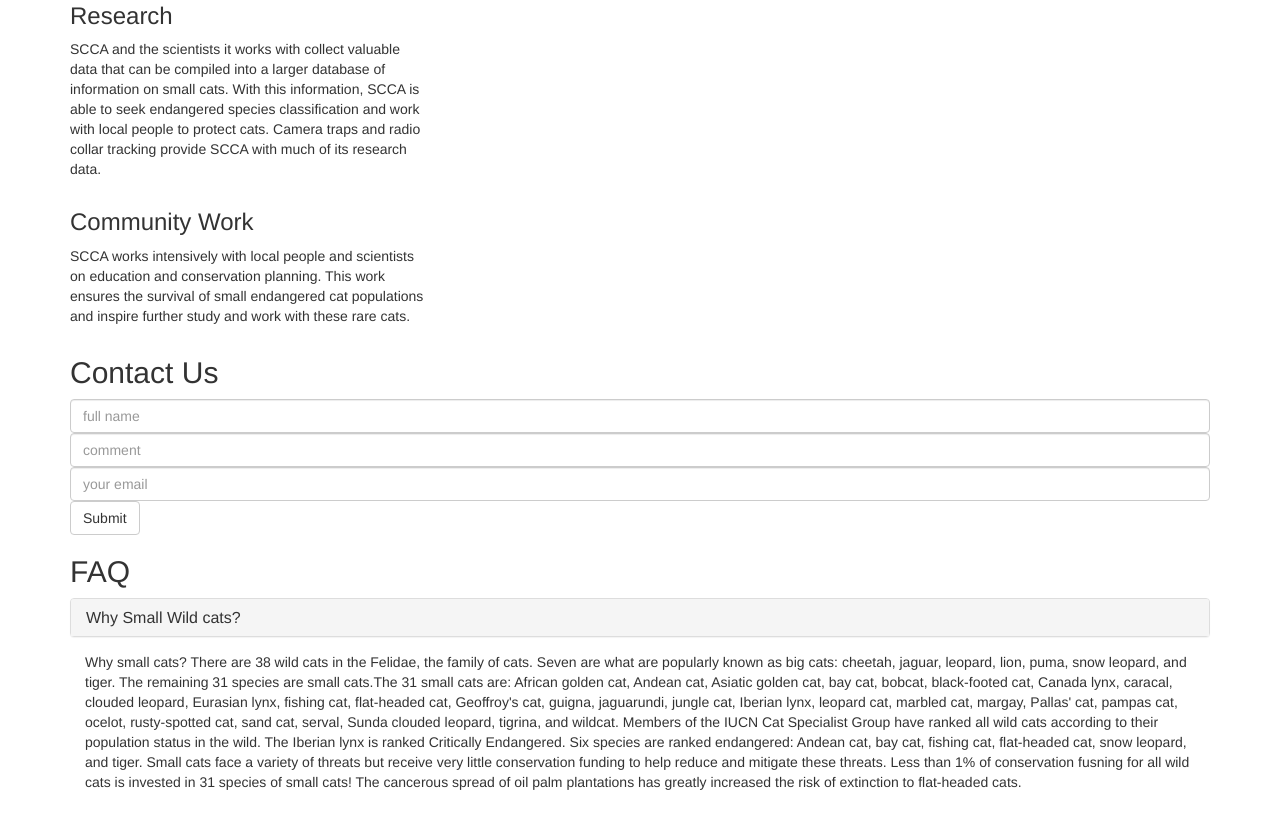
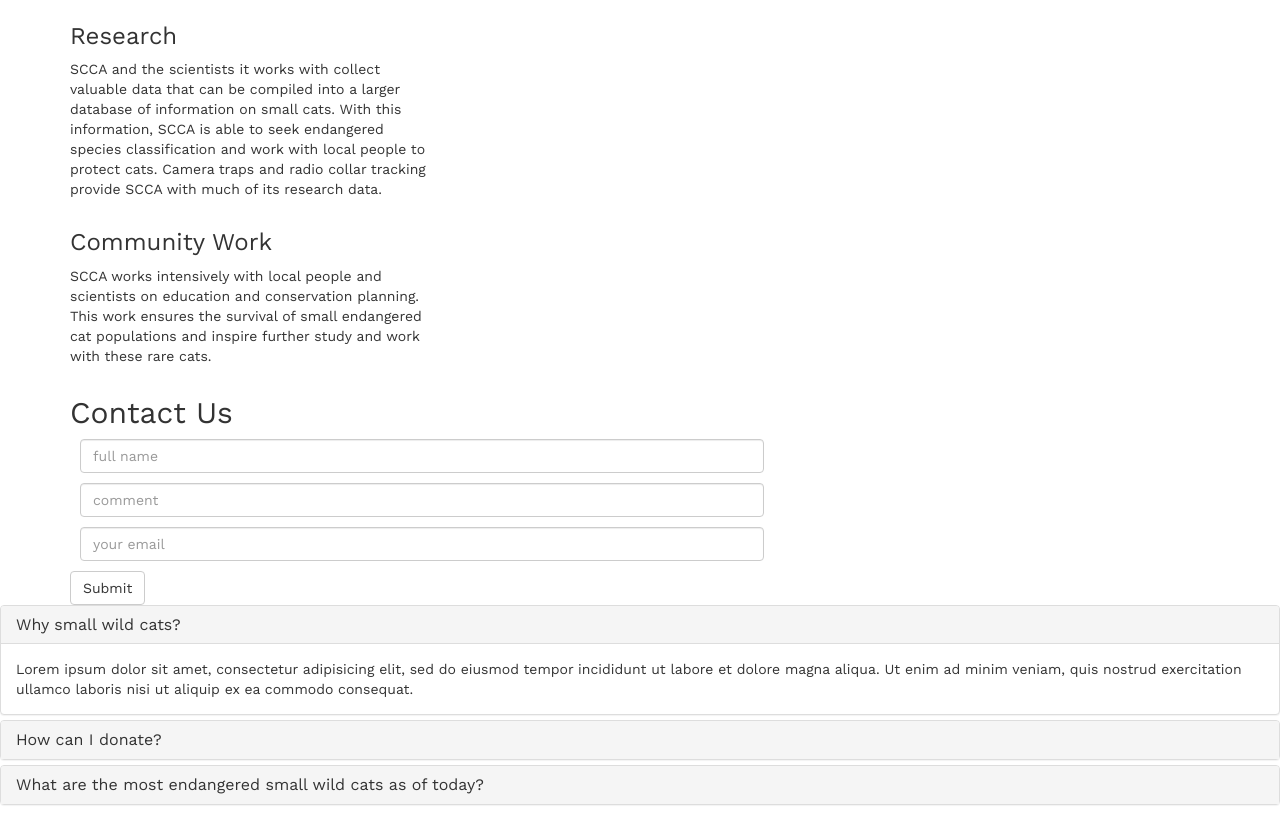
Before and after one commit to chsteffen/smallwildcats, a plain HTML site: page index.html in a window 1280 px wide. Shown: the part 406-1233 px from the top of the page. Drawn offline with nearby package versions, Linux system fonts and the light colour scheme.

Commit message:
accordian panel for faq and some styling

```diff
--- a/css/styles.css
+++ b/css/styles.css
@@ -0,0 +1,10 @@
+body {
+	font-family: Work Sans;
+}
+
+/* contact */
+
+.form-control {
+ 	width: 60%;
+ 	margin: 10px;
+}
--- a/index.html
+++ b/index.html
@@ -51,25 +51,50 @@
 		</form>
 	</div><!--contact-->
 
-	<div class="container" id="faq">
-		<h2>FAQ</h2>
-			<div class="panel-group" id="accordion" role="tablist" aria-multiselectable="true">
-  			<div class="panel panel-default">
-    			<div class="panel-heading" role="tab" id="headingOne">
-      			<h4 class="panel-title">
-        			<a role="button" data-toggle="collapse" data-parent="#accordion" href="#collapseOne" aria-expanded="false" aria-controls="collapseOne">
-          		Why Small Wild cats?
-        			</a>
-      			</h4>
-    			</div><!--headingone-->
-    		</div><!--panel-default-->
-    		<div id="collapseOne" class="panel-collapse collapse in" role="tabpanel" aria-labelledby="headingOne">
-      		<div class="panel-body">
-        	Why small cats?  There are 38 wild cats in the Felidae, the family of cats.  Seven are what are popularly known as big cats: cheetah, jaguar, leopard, lion, puma, snow leopard, and tiger.  The remaining 31 species are small cats.The 31 small cats are: African golden cat, Andean cat, Asiatic golden cat, bay cat, bobcat, black-footed cat, Canada lynx, caracal, clouded leopard, Eurasian lynx,  fishing cat, flat-headed cat, Geoffroy's cat, guigna, jaguarundi, jungle cat, Iberian lynx, leopard cat, marbled cat, margay, Pallas' cat, pampas cat, ocelot, rusty-spotted cat, sand cat, serval, Sunda clouded leopard, tigrina, and wildcat. Members of the IUCN Cat Specialist Group have ranked all wild cats according to their population status in the wild.  The Iberian lynx is ranked Critically Endangered. Six species are ranked endangered: Andean cat, bay cat, fishing cat, flat-headed cat, snow leopard, and tiger. Small cats face a variety of threats but receive very little conservation funding to help reduce and mitigate these threats.  Less than 1% of conservation fusning for all wild cats is invested in 31 species of small cats!  The cancerous spread of oil palm plantations has greatly increased the risk of extinction to flat-headed cats.
-      		</div><!--panel body-->
-    		</div><!--collapseone-->
-    	</div>
-   </div><!--faq-->
+	<div class="panel-group" id="accordion">
+  <div class="panel panel-default">
+    <div class="panel-heading">
+      <h4 class="panel-title">
+        <a data-toggle="collapse" data-parent="#accordion" href="#collapse1">
+        Why small wild cats?</a>
+      </h4>
+    </div>
+    <div id="collapse1" class="panel-collapse collapse in">
+      <div class="panel-body">Lorem ipsum dolor sit amet, consectetur adipisicing elit,
+      sed do eiusmod tempor incididunt ut labore et dolore magna aliqua. Ut enim ad
+      minim veniam, quis nostrud exercitation ullamco laboris nisi ut aliquip ex ea
+      commodo consequat.</div>
+    </div>
+  </div>
+  <div class="panel panel-default">
+    <div class="panel-heading">
+      <h4 class="panel-title">
+        <a data-toggle="collapse" data-parent="#accordion" href="#collapse2">
+        How can I donate?</a>
+      </h4>
+    </div>
+    <div id="collapse2" class="panel-collapse collapse">
+      <div class="panel-body">Lorem ipsum dolor sit amet, consectetur adipisicing elit,
+      sed do eiusmod tempor incididunt ut labore et dolore magna aliqua. Ut enim ad
+      minim veniam, quis nostrud exercitation ullamco laboris nisi ut aliquip ex ea
+      commodo consequat.</div>
+    </div>
+  </div>
+  <div class="panel panel-default">
+    <div class="panel-heading">
+      <h4 class="panel-title">
+        <a data-toggle="collapse" data-parent="#accordion" href="#collapse3">
+        What are the most endangered small wild cats as of today?</a>
+      </h4>
+    </div>
+    <div id="collapse3" class="panel-collapse collapse">
+      <div class="panel-body">Lorem ipsum dolor sit amet, consectetur adipisicing elit,
+      sed do eiusmod tempor incididunt ut labore et dolore magna aliqua. Ut enim ad
+      minim veniam, quis nostrud exercitation ullamco laboris nisi ut aliquip ex ea
+      commodo consequat.</div>
+    </div>
+  </div>
+</div>
 
 
 
```
